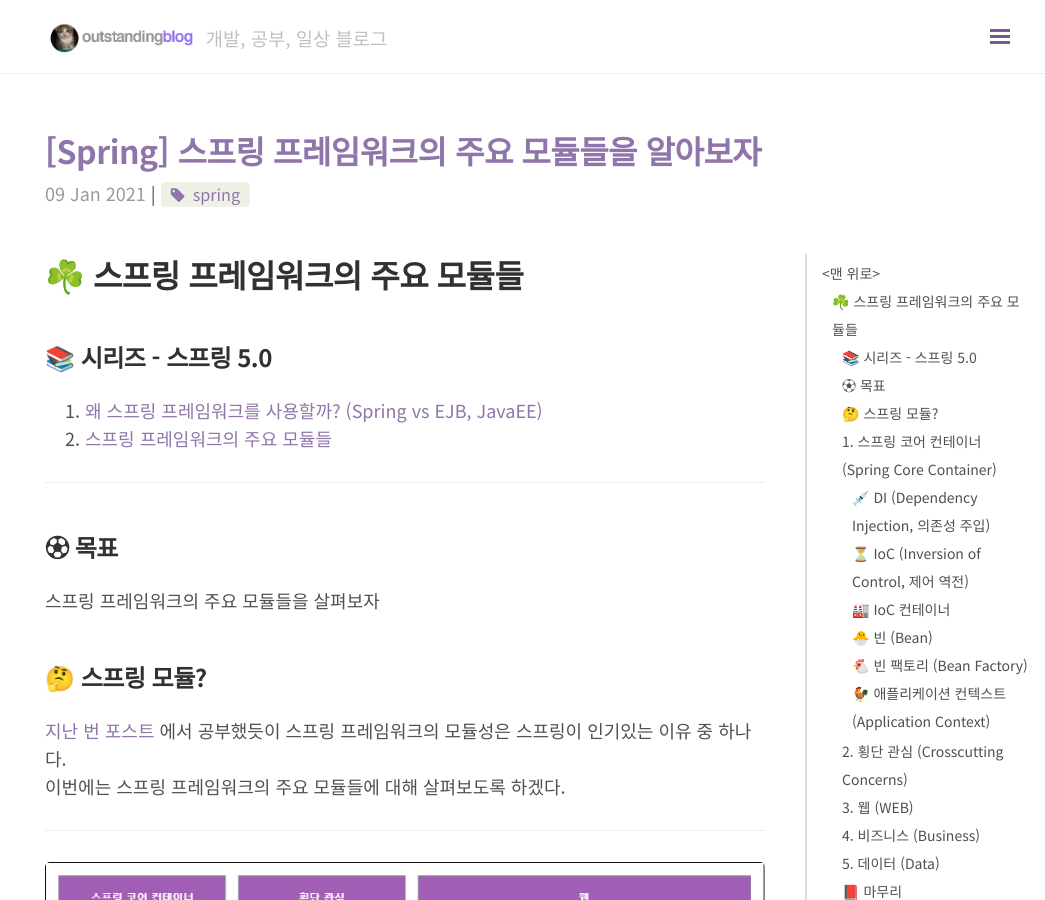
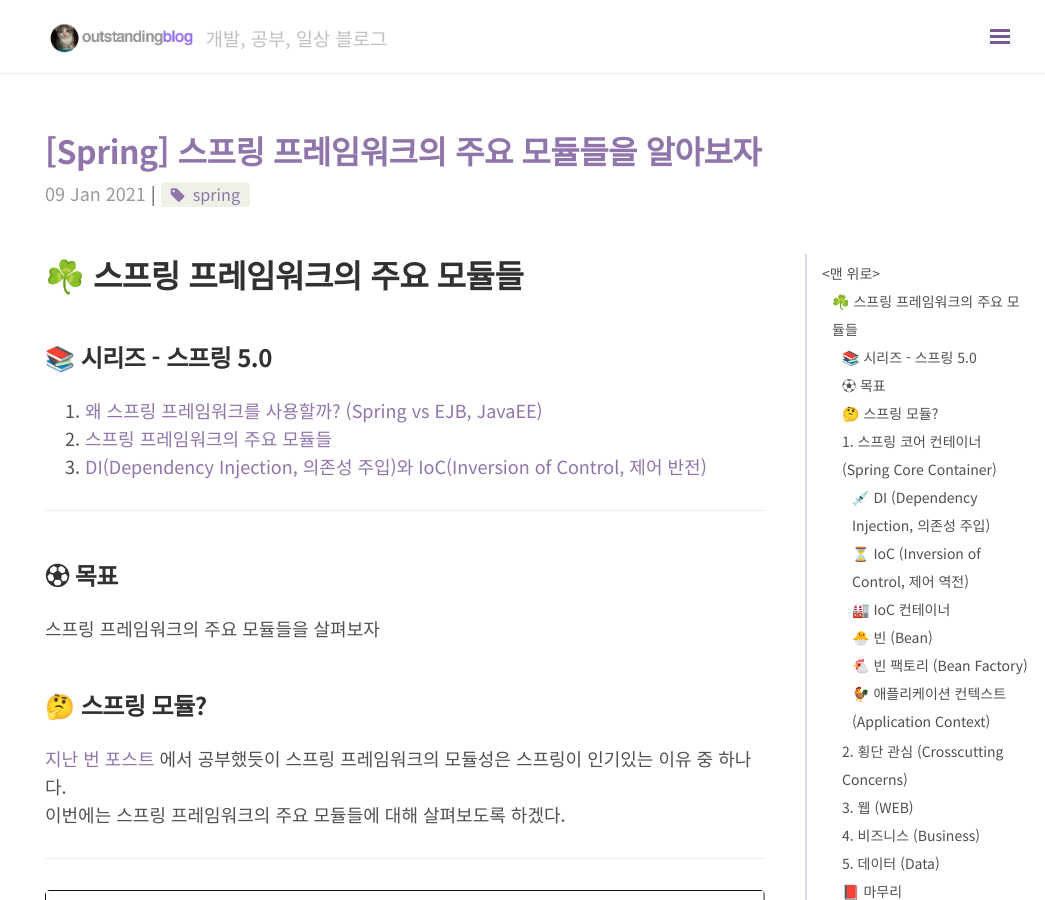
Before and after one commit to outstanding1301/outstanding1301.github.io, a Jekyll site: the page built from _posts/dev/2021-01-09-mastering-spring5-2.md, in a window 1280 px wide and 900 px high. Shown: the whole window, without its empty margins (235-1280 px from the left). Built offline with Jekyll 4.4.1, drawn with Linux system fonts in a browser that asks for light colours; nearby versions of some CDN libraries; some web fonts are replaced; comment, search, counter and statistics services are not loaded.

Commit message:
fix: 시리즈 경로 변경 + DI 추가

```diff
--- a/_posts/dev/2021-01-09-mastering-spring5-2.md
+++ b/_posts/dev/2021-01-09-mastering-spring5-2.md
@@ -10,8 +10,9 @@ comments: true
 # ☘️ 스프링 프레임워크의 주요 모듈들
 
 ## 📚 시리즈 - 스프링 5.0
-1. [왜 스프링 프레임워크를 사용할까? (Spring vs EJB, JavaEE)](https://outstanding1301.github.io/spring/2021/01/08/mastering-spring5-1/)
-2. [스프링 프레임워크의 주요 모듈들](https://outstanding1301.github.io/spring/2021/01/09/mastering-spring5-2/)
+1. [왜 스프링 프레임워크를 사용할까? (Spring vs EJB, JavaEE)](https://outstanding1301.github.io/dev/2021/01/08/mastering-spring5-1/)
+2. [스프링 프레임워크의 주요 모듈들](https://outstanding1301.github.io/dev/2021/01/09/mastering-spring5-2/)
+3. [DI(Dependency Injection, 의존성 주입)와 IoC(Inversion of Control, 제어 반전)](https://outstanding1301.github.io/dev/2021/01/11/di-and-ioc/)
 
 ----
 
@@ -19,7 +20,7 @@ comments: true
 스프링 프레임워크의 주요 모듈들을 살펴보자
 
 ## 🤔 스프링 모듈?
-[지난 번 포스트](https://outstanding1301.github.io/spring/2021/01/08/mastering-spring5-1/#3-%EC%95%84%ED%82%A4%ED%85%8D%EC%B2%98%EC%9D%98-%EC%9C%A0%EC%97%B0%EC%84%B1) 에서 공부했듯이 스프링 프레임워크의 모듈성은 스프링이 인기있는 이유 중 하나다.
+[지난 번 포스트](https://outstanding1301.github.io/dev/2021/01/08/mastering-spring5-1/#3-%EC%95%84%ED%82%A4%ED%85%8D%EC%B2%98%EC%9D%98-%EC%9C%A0%EC%97%B0%EC%84%B1) 에서 공부했듯이 스프링 프레임워크의 모듈성은 스프링이 인기있는 이유 중 하나다.
 이번에는 스프링 프레임워크의 주요 모듈들에 대해 살펴보도록 하겠다.
 
 ----
```
Also changed, not shown: _posts/dev/2021-01-08-mastering-spring5-1.md (+3 -2 lines).
